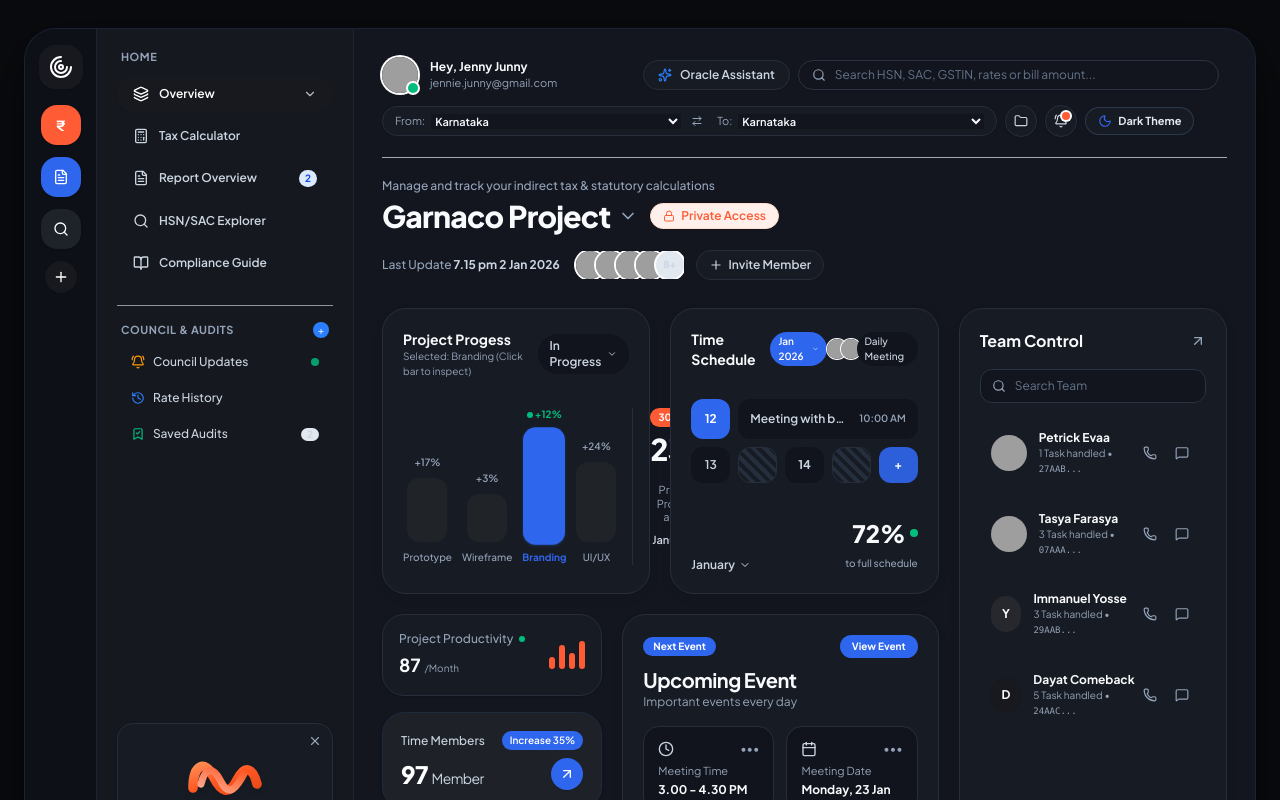
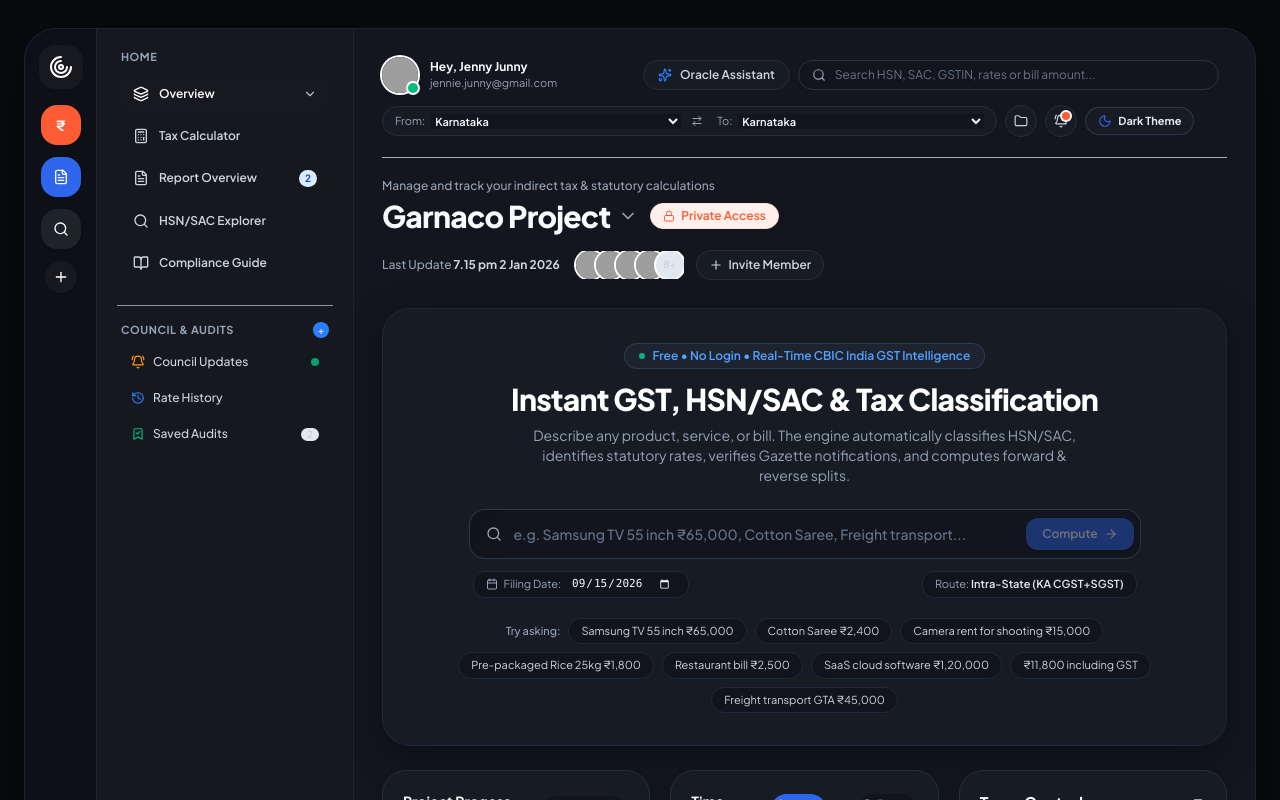
Before and after one commit to thedigitalsynq-design/Maa-Rupayee-, a React (Vite) app: page / in a window 1280 px wide. Shown: the top 800 px of the page. Built offline with nearby package versions, Linux system fonts and the light colour scheme; grey boxes are pictures that could not be loaded.

Commit message:
feat: add real-time GST classification hero, forward/reverse calculation, and feedback reporting

```diff
--- a/src/App.tsx
+++ b/src/App.tsx
@@ -34,7 +34,7 @@ import {
   HelpCircle
 } from 'lucide-react';
 
-import { IndianState, SavedCalculation, InvoiceLineItem, GSTItem } from './types';
+import { IndianState, SavedCalculation, InvoiceLineItem, GSTItem, ClassifiedResult } from './types';
 import { INDIAN_STATES, DEFAULT_SUPPLIER_STATE, DEFAULT_CUSTOMER_STATE } from './data/indianStates';
 import { AllInOneCalculator } from './components/AllInOneCalculator';
 import { InvoiceBuilder } from './components/InvoiceBuilder';
@@ -44,6 +44,8 @@ import { HistoricalLookupView } from './components/HistoricalLookupView';
 import { SavedCalculationsView } from './components/SavedCalculationsView';
 import { KnowledgeGuideView } from './components/KnowledgeGuideView';
 import { SmartInputHero } from './components/SmartInputHero';
+import { SmartResultCard } from './components/SmartResultCard';
+import { classifyProductOrService } from './services/classificationService';
 
 export default function App() {
   // Navigation
@@ -63,6 +65,23 @@ export default function App() {
   const [selectedProject, setSelectedProject] = useState('Garnaco Project');
   const [showProjectDropdown, setShowProjectDropdown] = useState(false);
   const [selectedClientDetail, setSelectedClientDetail] = useState<any | null>(null);
+
+  // Real-time AI GST Classification state
+  const [activeClassifiedResult, setActiveClassifiedResult] = useState<ClassifiedResult | null>(null);
+  const [isClassifying, setIsClassifying] = useState(false);
+  const [transactionDate, setTransactionDate] = useState(new Date().toISOString().split('T')[0]);
+
+  const handleSmartSearch = async (query: string, date: string) => {
+    setIsClassifying(true);
+    try {
+      const res = await classifyProductOrService(query, supplierState, customerState, date);
+      setActiveClassifiedResult(res);
+    } catch (e) {
+      console.error('Classification error:', e);
+    } finally {
+      setIsClassifying(false);
+    }
+  };
 
   // Invoice items state
   const [invoiceItems, setInvoiceItems] = useState<InvoiceLineItem[]>([
@@ -756,7 +775,43 @@ export default function App() {
           {/* ========================================================= */}
 
           {activeTab === 'overview' && (
-            <div className="grid grid-cols-1 lg:grid-cols-12 gap-5 mt-2">
+            <div className="space-y-6 mt-2">
+              {/* Free, No-Login, India-First GST Intelligence Search */}
+              <SmartInputHero
+                onSearch={handleSmartSearch}
+                isLoading={isClassifying}
+                supplierState={supplierState}
+                customerState={customerState}
+                transactionDate={transactionDate}
+                setTransactionDate={setTransactionDate}
+              />
+
+              {/* Active Result Card with Forward/Reverse Breakdown, Warnings & Feedback */}
+              {activeClassifiedResult && (
+                <div className="relative animate-in fade-in zoom-in-95 duration-200">
+                  <div className="flex items-center justify-between mb-2 px-1">
+                    <div className="flex items-center gap-2 text-xs font-bold text-slate-200">
+                      <Sparkles className="h-4 w-4 text-[#2f66ee] animate-pulse" />
+                      <span>Instant Statutory Classification & Tax Split</span>
+                    </div>
+                    <button
+                      onClick={() => setActiveClassifiedResult(null)}
+                      className="px-2.5 py-1 rounded-full bg-slate-800 hover:bg-slate-700 text-slate-400 hover:text-white text-xs font-medium transition-colors"
+                    >
+                      ✕ Clear Result
+                    </button>
+                  </div>
+
+                  <SmartResultCard
+                    result={activeClassifiedResult}
+                    onUpdateResult={setActiveClassifiedResult}
+                    onSave={handleSaveAudit}
+                    onAddToInvoice={handleAddToInvoice}
+                  />
+                </div>
+              )}
+
+              <div className="grid grid-cols-1 lg:grid-cols-12 gap-5">
 
               {/* ------------------------------------------------------- */}
               {/* COLUMN LEFT & CENTER (8 Cols): Bento Widgets            */}
@@ -1216,6 +1271,7 @@ export default function App() {
                 </div>
               </div>
 
+              </div>
             </div>
           )}
 
--- a/src/components/SmartInputHero.tsx
+++ b/src/components/SmartInputHero.tsx
@@ -1,5 +1,5 @@
 import React, { useState } from 'react';
-import { Search, Calendar, ArrowRight } from 'lucide-react';
+import { Search, Calendar, ArrowRight, Sparkles, ShieldCheck } from 'lucide-react';
 import { IndianState } from '../types';
 
 interface SmartInputHeroProps {
@@ -25,12 +25,11 @@ export const SmartInputHero: React.FC<SmartInputHeroProps> = ({
     'Samsung TV 55 inch ₹65,000',
     'Cotton Saree ₹2,400',
     'Camera rent for shooting ₹15,000',
-    'iPhone 17 256GB ₹89,900',
+    'Pre-packaged Rice 25kg ₹1,800',
     'Restaurant bill ₹2,500',
     'SaaS cloud software ₹1,20,000',
-    'Footwear 20 pairs ₹18,000',
-    'Pre-packaged Rice 25kg ₹1,800',
     '₹11,800 including GST',
+    'Freight transport GTA ₹45,000'
   ];
 
   const handleSubmit = (e: React.FormEvent) => {
@@ -48,85 +47,88 @@ export const SmartInputHero: React.FC<SmartInputHeroProps> = ({
   const isHistorical = transactionDate && transactionDate < '2025-01-01';
 
   return (
-    <div className="apple-card-glass rounded-2xl p-6 sm:p-8 mb-6 border border-white/80 shadow-sm">
-      <div className="max-w-2xl mx-auto text-center">
-        {/* Apple Display Headline */}
-        <div className="inline-flex items-center gap-1.5 px-3 py-1 rounded-full bg-black/5 text-slate-700 text-xs font-medium mb-3 border border-black/[0.06]">
-          <span className="h-1.5 w-1.5 rounded-full bg-emerald-500 animate-pulse"></span>
-          <span>Apple Intelligence & CBIC Tax Engine</span>
+    <div className="rounded-[28px] p-6 sm:p-8 bg-[#171b24] border border-slate-800/90 shadow-[0_10px_35px_rgba(0,0,0,0.35)] text-white">
+      <div className="max-w-3xl mx-auto text-center">
+        {/* Badge */}
+        <div className="inline-flex items-center gap-2 px-3.5 py-1 rounded-full bg-[#1e2330] text-blue-400 text-xs font-semibold mb-3 border border-slate-700/80 shadow-2xs">
+          <span className="h-1.5 w-1.5 rounded-full bg-emerald-400 animate-pulse"></span>
+          <span>Free • No Login • Real-Time CBIC India GST Intelligence</span>
         </div>
-        <h2 className="text-2xl sm:text-3xl font-semibold tracking-tight text-slate-900 mb-2">
-          Real-Time GST Classification
+
+        <h2 className="text-2xl sm:text-3xl font-extrabold tracking-tight text-white mb-2">
+          Instant GST, HSN/SAC & Tax Classification
         </h2>
-        <p className="text-xs sm:text-sm text-slate-500 max-w-lg mx-auto mb-6">
-          Enter any product, service, or bill amount. The engine verifies HSN/SAC codes, statutory tax brackets, and computes exact splits.
+        <p className="text-xs sm:text-sm text-slate-400 max-w-xl mx-auto mb-6">
+          Describe any product, service, or bill. The engine automatically classifies HSN/SAC, identifies statutory rates, verifies Gazette notifications, and computes forward & reverse splits.
         </p>
 
-        {/* Apple Inset Search Input Form */}
-        <form onSubmit={handleSubmit} className="relative max-w-xl mx-auto">
-          <div className="relative flex items-center rounded-2xl overflow-hidden bg-black/[0.035] hover:bg-black/[0.05] focus-within:bg-white focus-within:border-black/30 border border-black/[0.08] transition-all shadow-inner">
+        {/* Inset Search Input Form */}
+        <form onSubmit={handleSubmit} className="relative max-w-2xl mx-auto">
+          <div className="relative flex items-center rounded-2xl overflow-hidden bg-[#12141c] hover:bg-[#131620] focus-within:bg-[#0f1118] focus-within:border-blue-500 border border-slate-700/80 transition-all shadow-inner">
             <div className="pl-4 text-slate-400">
-              <Search className="h-4 w-4 text-slate-600" />
+              <Search className="h-4 w-4 text-slate-400" />
             </div>
 
             <input
               type="text"
               value={inputVal}
               onChange={(e) => setInputVal(e.target.value)}
-              placeholder="e.g. Samsung TV 55 inch ₹65,000, Cotton Saree, SaaS License..."
-              className="w-full py-3.5 pl-3 pr-28 bg-transparent text-slate-900 placeholder-slate-400 text-sm focus:outline-none font-medium"
+              placeholder="e.g. Samsung TV 55 inch ₹65,000, Cotton Saree, Freight transport..."
+              className="w-full py-3.5 pl-3 pr-32 bg-transparent text-white placeholder-slate-500 text-sm focus:outline-none font-medium"
               disabled={isLoading}
             />
 
             <button
               type="submit"
               disabled={isLoading || !inputVal.trim()}
-              className="absolute right-1.5 px-4 py-2 bg-[#1d1d1f] hover:bg-[#2c2c2e] disabled:opacity-40 text-white font-medium rounded-xl text-xs flex items-center gap-1.5 shadow-sm transition-all active:scale-95"
+              className="absolute right-1.5 px-4 py-2 bg-[#2f66ee] hover:bg-[#2052db] disabled:opacity-40 text-white font-semibold rounded-xl text-xs flex items-center gap-1.5 shadow-sm transition-all active:scale-95"
             >
               {isLoading ? (
                 <span>Classifying...</span>
               ) : (
                 <>
                   <span>Compute</span>
-                  <ArrowRight className="h-3 w-3" />
+                  <ArrowRight className="h-3.5 w-3.5" />
                 </>
               )}
             </button>
           </div>
 
           {/* Transaction Controls */}
-          <div className="mt-3 flex flex-wrap items-center justify-between gap-2 text-[11px] text-slate-500 px-1">
-            <div className="flex items-center gap-1.5 bg-black/[0.03] px-2.5 py-1 rounded-lg border border-black/[0.04]">
-              <Calendar className="h-3 w-3 text-slate-600" />
-              <span>Transaction Date:</span>
+          <div className="mt-3 flex flex-wrap items-center justify-between gap-2 text-[11px] text-slate-400 px-1">
+            <div className="flex items-center gap-1.5 bg-[#12141c] px-3 py-1 rounded-xl border border-slate-800">
+              <Calendar className="h-3 w-3 text-slate-400" />
+              <span>Filing Date:</span>
               <input
                 type="date"
                 value={transactionDate}
                 onChange={(e) => setTransactionDate(e.target.value)}
-                className="bg-white/80 border border-black/10 text-slate-800 rounded px-1.5 py-0.5 text-[11px] focus:outline-none focus:ring-1 focus:ring-slate-400 font-mono"
+                className="bg-transparent text-slate-200 rounded px-1 text-[11px] focus:outline-none font-mono cursor-pointer"
               />
               {isHistorical && (
-                <span className="text-amber-600 font-medium">
-                  (Historical)
+                <span className="text-amber-400 font-semibold ml-1">
+                  (Historical Rates)
                 </span>
               )}
             </div>
 
-            <div className="bg-black/[0.03] px-2.5 py-1 rounded-lg border border-black/[0.04]">
-              Route: <span className="text-slate-800 font-semibold">{supplierState.name}</span> &rarr; <span className="text-slate-800 font-semibold">{customerState.name}</span>
+            <div className="bg-[#12141c] px-3 py-1 rounded-xl border border-slate-800 text-[11px] text-slate-400">
+              Route: <span className="text-slate-200 font-semibold">{supplierState.code === customerState.code ? `Intra-State (${supplierState.code} CGST+SGST)` : `Inter-State (${supplierState.code}→${customerState.code} IGST)`}</span>
             </div>
           </div>
         </form>
 
-        {/* Apple Prompt Chips */}
-        <div className="mt-5 flex flex-wrap items-center justify-center gap-1.5 max-w-xl mx-auto">
-          {quickPrompts.map((p, idx) => (
+        {/* Quick Example Chips */}
+        <div className="mt-5 flex flex-wrap items-center justify-center gap-2">
+          <span className="text-[11px] text-slate-400 font-medium">Try asking:</span>
+          {quickPrompts.map((prompt, idx) => (
             <button
               key={idx}
-              onClick={() => handleChipClick(p)}
-              className="px-3 py-1 bg-white/70 hover:bg-white text-slate-600 hover:text-slate-900 border border-black/[0.06] rounded-full text-[11px] font-medium shadow-xs transition-all active:scale-95"
+              type="button"
+              onClick={() => handleChipClick(prompt)}
+              className="text-[11px] px-3 py-1 rounded-full bg-[#12141d] hover:bg-slate-800 text-slate-300 hover:text-white border border-slate-800 hover:border-slate-700 transition-all active:scale-95 shadow-2xs"
             >
-              {p}
+              {prompt}
             </button>
           ))}
         </div>
--- a/vite.config.ts
+++ b/vite.config.ts
@@ -5,6 +5,7 @@ import {defineConfig} from 'vite';
 
 export default defineConfig(() => {
   return {
+    base: './',
     plugins: [react(), tailwindcss()],
     resolve: {
       alias: {
```
Also changed, not shown: src/components/SmartResultCard.tsx (+125 -3 lines).
